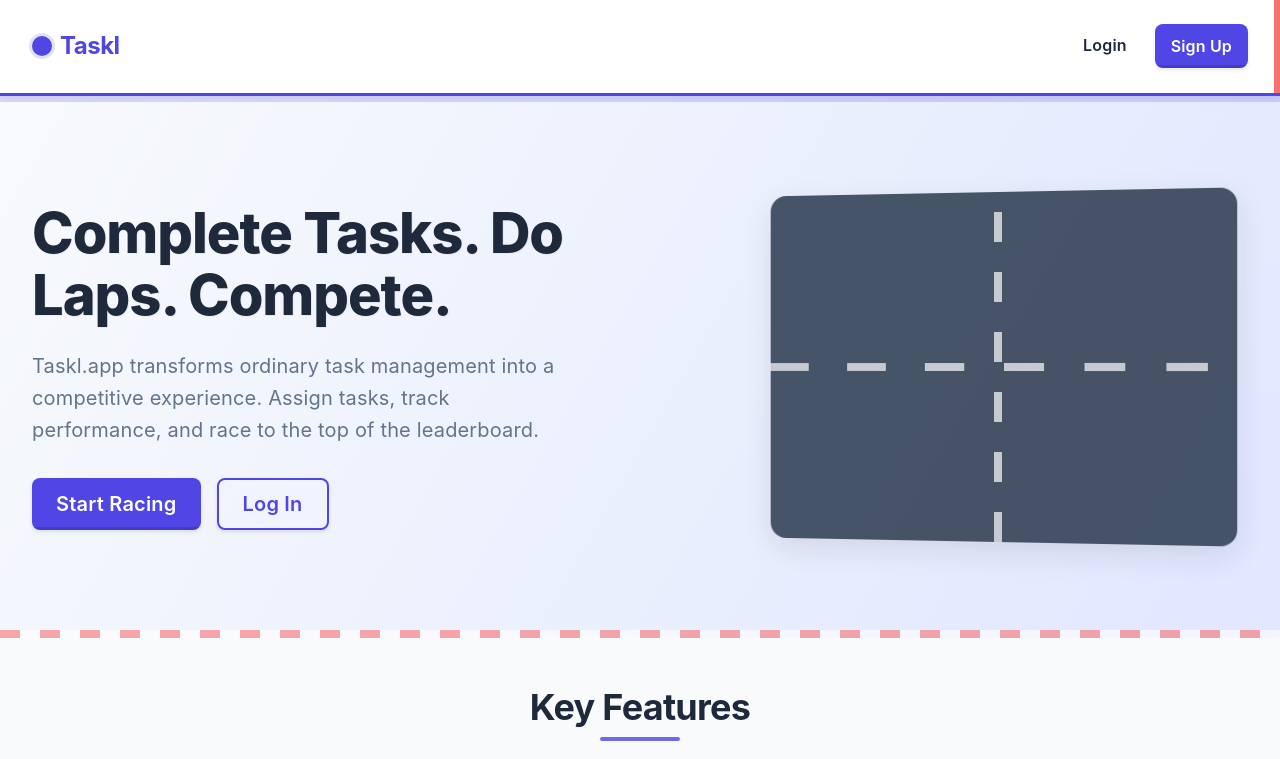
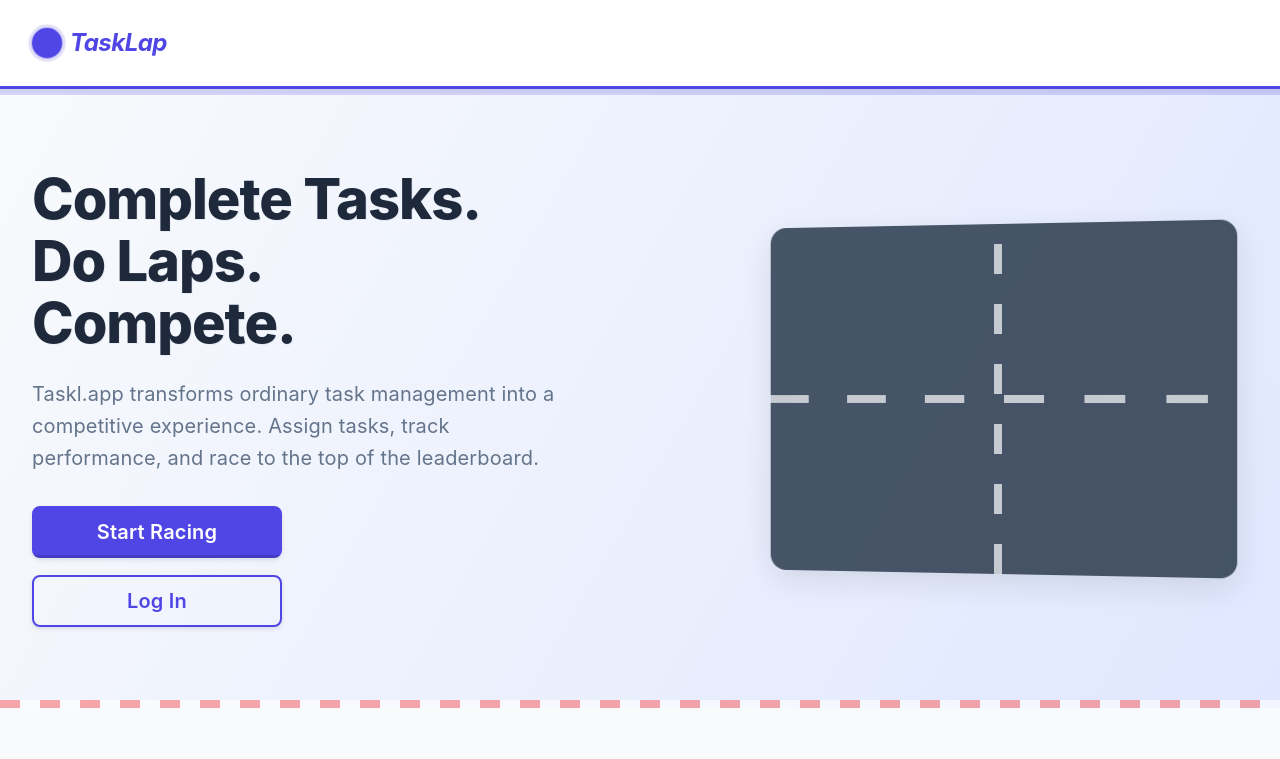
Before and after one commit to gianyrox/tasklapp, a Next.js app: page / in a window 1280 px wide. Shown: the top 759 px of the page. Built offline with nearby package versions, Linux system fonts and the light colour scheme; no server answers.

Commit message:
minor changes to landing page

```diff
--- a/src/app/Home.module.css
+++ b/src/app/Home.module.css
@@ -6,7 +6,7 @@
 
 .header {
   display: flex;
-  justify-content: space-between;
+  justify-content: center;
   align-items: center;
   padding: 1.5rem 2rem;
   background-color: var(--surface);
@@ -15,23 +15,41 @@
   top: 0;
   z-index: 10;
   border-bottom: 3px solid var(--primary);
-  /* Subtle racing stripe pattern */
-  background-image: linear-gradient(to right, transparent 0%, transparent 99.5%, var(--track-curb-red) 99.5%, var(--track-curb-red) 100%);
 }
+
+@media (min-width: 768px) {
+  .header {
+    justify-content: flex-start;
+  }
+}
+
+@keyframes pulse {
+  0% {
+    transform: translateY(-50%) scale(1);
+    box-shadow: 0 0 0 3px rgba(67, 56, 202, 0.15);
+  }
+  50% {
+    transform: translateY(-50%) scale(1.1);
+    box-shadow: 0 0 0 5px rgba(67, 56, 202, 0.2);
+  }
+  100% {
+    transform: translateY(-50%) scale(1);
+    box-shadow: 0 0 0 3px rgba(67, 56, 202, 0.15);
+  }
+}
+
+@import url('https://fonts.googleapis.com/css2?family=Bricolage+Grotesque:wght@400;500;600;700&display=swap');
+
 
 .logo {
   font-size: var(--font-size-xl);
   font-weight: 700;
   color: var(--primary);
   letter-spacing: -0.5px;
-  font-family: var(--font-family-heading);
+  font-style: italic;
   position: relative;
-  padding-left: 28px;
+  padding-left: 38px; /* Increased padding to accommodate larger circle */
   transition: transform var(--transition-fast);
-}
-
-.logo:hover {
-  transform: scale(1.05);
 }
 
 .logo::before {
@@ -40,11 +58,15 @@
   left: 0;
   top: 50%;
   transform: translateY(-50%);
-  width: 20px;
-  height: 20px;
+  width: 30px; /* Increased from 20px to 30px */
+  height: 30px; /* Increased from 20px to 30px */
   background: var(--primary);
   border-radius: 50%;
   box-shadow: 0 0 0 3px rgba(67, 56, 202, 0.15);
+  animation: pulse 2s infinite ease-in-out; /* Added pulsing animation */
+}
+.logo:hover {
+  transform: scale(1.05);
 }
 
 .nav {
@@ -146,7 +168,22 @@
 
 .cta {
   display: flex;
+  flex-direction: column;
   gap: var(--spacing-md);
+  max-width: 250px; /* Set a fixed max-width for the button container */
+}
+
+.buttonLink {
+  width: 100%;
+  display: block;
+}
+
+.button {
+  width: 100%;
+  height: 50px; /* Fixed height for both buttons */
+  display: flex;
+  justify-content: center;
+  align-items: center;
 }
 
 .heroImage {
--- a/src/app/page.tsx
+++ b/src/app/page.tsx
@@ -1,11 +1,11 @@
-'use client';
+"use client";
 
-import React, { useEffect, useState } from 'react';
-import Link from 'next/link';
-import { useRouter } from 'next/navigation';
-import styles from './Home.module.css';
-import Button from '../components/ui/Button';
-import { supabase } from '../lib/api/supabase';
+import React, { useEffect, useState } from "react";
+import Link from "next/link";
+import { useRouter } from "next/navigation";
+import styles from "./Home.module.css";
+import Button from "../components/ui/Button";
+import { supabase } from "../lib/api/supabase";
 
 const HomePage: React.FC = () => {
   const router = useRouter();
@@ -15,13 +15,15 @@ const HomePage: React.FC = () => {
   useEffect(() => {
     // Process auth token from URL hash immediately if present
     const processAuthToken = async () => {
-      if (typeof window !== 'undefined' && window.location.hash) {
+      if (typeof window !== "undefined" && window.location.hash) {
         try {
-          const hashParams = new URLSearchParams(window.location.hash.substring(1));
+          const hashParams = new URLSearchParams(
+            window.location.hash.substring(1)
+          );
 
-          if (hashParams.get('access_token')) {
-            const accessToken = hashParams.get('access_token');
-            const refreshToken = hashParams.get('refresh_token');
+          if (hashParams.get("access_token")) {
+            const accessToken = hashParams.get("access_token");
+            const refreshToken = hashParams.get("refresh_token");
 
             if (accessToken && refreshToken) {
               console.log("Setting session from URL hash tokens");
@@ -31,13 +33,19 @@ const HomePage: React.FC = () => {
               });
 
               if (error) {
-                console.error('Error setting session:', error);
+                console.error("Error setting session:", error);
               } else if (data?.session) {
-                console.log("Successfully set session, redirecting to dashboard");
+                console.log(
+                  "Successfully set session, redirecting to dashboard"
+                );
                 // Clear the URL hash to avoid sharing tokens
-                window.history.replaceState({}, document.title, window.location.pathname);
+                window.history.replaceState(
+                  {},
+                  document.title,
+                  window.location.pathname
+                );
                 // Redirect to dashboard immediately
-                router.push('/dashboard');
+                router.push("/dashboard");
                 return true; // Token processed successfully
               }
             }
@@ -53,7 +61,9 @@ const HomePage: React.FC = () => {
     const checkAuth = async () => {
       const tokenProcessed = await processAuthToken();
       if (!tokenProcessed) {
-        const { data: { session } } = await supabase.auth.getSession();
+        const {
+          data: { session },
+        } = await supabase.auth.getSession();
         setIsLoggedIn(!!session);
         setUserId(session?.user.id || null);
       }
@@ -65,35 +75,7 @@ const HomePage: React.FC = () => {
   return (
     <div className={styles.container}>
       <header className={styles.header}>
-        <div className={styles.logo}>Taskl</div>
-        <nav className={styles.nav}>
-          {isLoggedIn ? (
-            <>
-              <Link href="/dashboard" className={styles.navLink}>
-                Dashboard
-              </Link>
-              <button
-                className={styles.navLink}
-                onClick={async () => {
-                  await supabase.auth.signOut();
-                  setIsLoggedIn(false);
-                  router.refresh();
-                }}
-              >
-                Log Out
-              </button>
-            </>
-          ) : (
-            <>
-              <Link href="/login" className={styles.navLink}>
-                Login
-              </Link>
-              <Link href="/signup" className={styles.signupButton}>
-                <Button variant="primary">Sign Up</Button>
-              </Link>
-            </>
-          )}
-        </nav>
+        <div className={styles.logo}>TaskLap</div>
       </header>
 
       <main className={styles.main}>
@@ -108,25 +90,40 @@ const HomePage: React.FC = () => {
 
         <section className={styles.hero}>
           <div className={styles.heroContent}>
-            <h1 className={styles.title}>Complete Tasks. Do Laps. Compete.</h1>
+            <h1 className={styles.title}>Complete Tasks. <br/>Do Laps. <br/>Compete.</h1>
             <p className={styles.subtitle}>
-              Taskl.app transforms ordinary task management into a competitive experience.
-              Assign tasks, track performance, and race to the top of the leaderboard.
+              Taskl.app transforms ordinary task management into a competitive
+              experience. Assign tasks, track performance, and race to the top
+              of the leaderboard.
             </p>
             <div className={styles.cta}>
               {isLoggedIn ? (
-                <Link href="/dashboard">
-                  <Button size="lg" variant="primary">Go to Dashboard</Button>
+                <Link href="/dashboard" className={styles.buttonLink}>
+                  <Button size="lg" variant="primary" className={styles.button}>
+                    Go to Dashboard
+                  </Button>
                 </Link>
               ) : (
-                <Link href="/signup">
-                  <Button size="lg" variant="primary">Start Racing</Button>
-                </Link>
-              )}
-              {!isLoggedIn && (
-                <Link href="/login">
-                  <Button size="lg" variant="outline">Log In</Button>
-                </Link>
+                <>
+                  <Link href="/signup" className={styles.buttonLink}>
+                    <Button
+                      size="lg"
+                      variant="primary"
+                      className={styles.button}
+                    >
+                      Start Racing
+                    </Button>
+                  </Link>
+                  <Link href="/login" className={styles.buttonLink}>
+                    <Button
+                      size="lg"
+                      variant="outline"
+                      className={styles.button}
+                    >
+                      Log In
+                    </Button>
+                  </Link>
+                </>
               )}
             </div>
           </div>
@@ -139,24 +136,48 @@ const HomePage: React.FC = () => {
           <h2 className={styles.sectionTitle}>Key Features</h2>
           <div className={styles.featureGrid}>
             <div className={styles.featureCard}>
-              <div className={styles.featureIcon} style={{ backgroundColor: 'var(--primary)' }}></div>
+              <div
+                className={styles.featureIcon}
+                style={{ backgroundColor: "var(--primary)" }}
+              ></div>
               <h3>Competitive Task Assignment</h3>
-              <p>Create challenges and assign tasks to team members with customizable difficulty levels.</p>
+              <p>
+                Create challenges and assign tasks to team members with
+                customizable difficulty levels.
+              </p>
             </div>
             <div className={styles.featureCard}>
-              <div className={styles.featureIcon} style={{ backgroundColor: 'var(--secondary)' }}></div>
+              <div
+                className={styles.featureIcon}
+                style={{ backgroundColor: "var(--secondary)" }}
+              ></div>
               <h3>Real-time Performance Tracking</h3>
-              <p>Monitor completion rates, speed, and consistency with our racing-inspired dashboard.</p>
+              <p>
+                Monitor completion rates, speed, and consistency with our
+                racing-inspired dashboard.
+              </p>
             </div>
             <div className={styles.featureCard}>
-              <div className={styles.featureIcon} style={{ backgroundColor: 'var(--success)' }}></div>
+              <div
+                className={styles.featureIcon}
+                style={{ backgroundColor: "var(--success)" }}
+              ></div>
               <h3>Leaderboard Rankings</h3>
-              <p>Foster healthy competition with performance-based rankings and achievement badges.</p>
+              <p>
+                Foster healthy competition with performance-based rankings and
+                achievement badges.
+              </p>
             </div>
             <div className={styles.featureCard}>
-              <div className={styles.featureIcon} style={{ backgroundColor: 'var(--info)' }}></div>
+              <div
+                className={styles.featureIcon}
+                style={{ backgroundColor: "var(--info)" }}
+              ></div>
               <h3>Racing Analytics</h3>
-              <p>Gain insights with comprehensive statistics and visualize your productivity journey.</p>
+              <p>
+                Gain insights with comprehensive statistics and visualize your
+                productivity journey.
+              </p>
             </div>
           </div>
         </section>
@@ -164,7 +185,9 @@ const HomePage: React.FC = () => {
 
       <footer className={styles.footer}>
         <div className={styles.footerContent}>
-          <p>&copy; {new Date().getFullYear()} Taskl.app. All rights reserved.</p>
+          <p>
+            &copy; {new Date().getFullYear()} Taskl.app. All rights reserved.
+          </p>
           <div className={styles.footerLinks}>
             <a href="#">Privacy Policy</a>
             <a href="#">Terms of Service</a>
```
Also changed, not shown: 1 other file (tests, documents, lock files or other folders).
